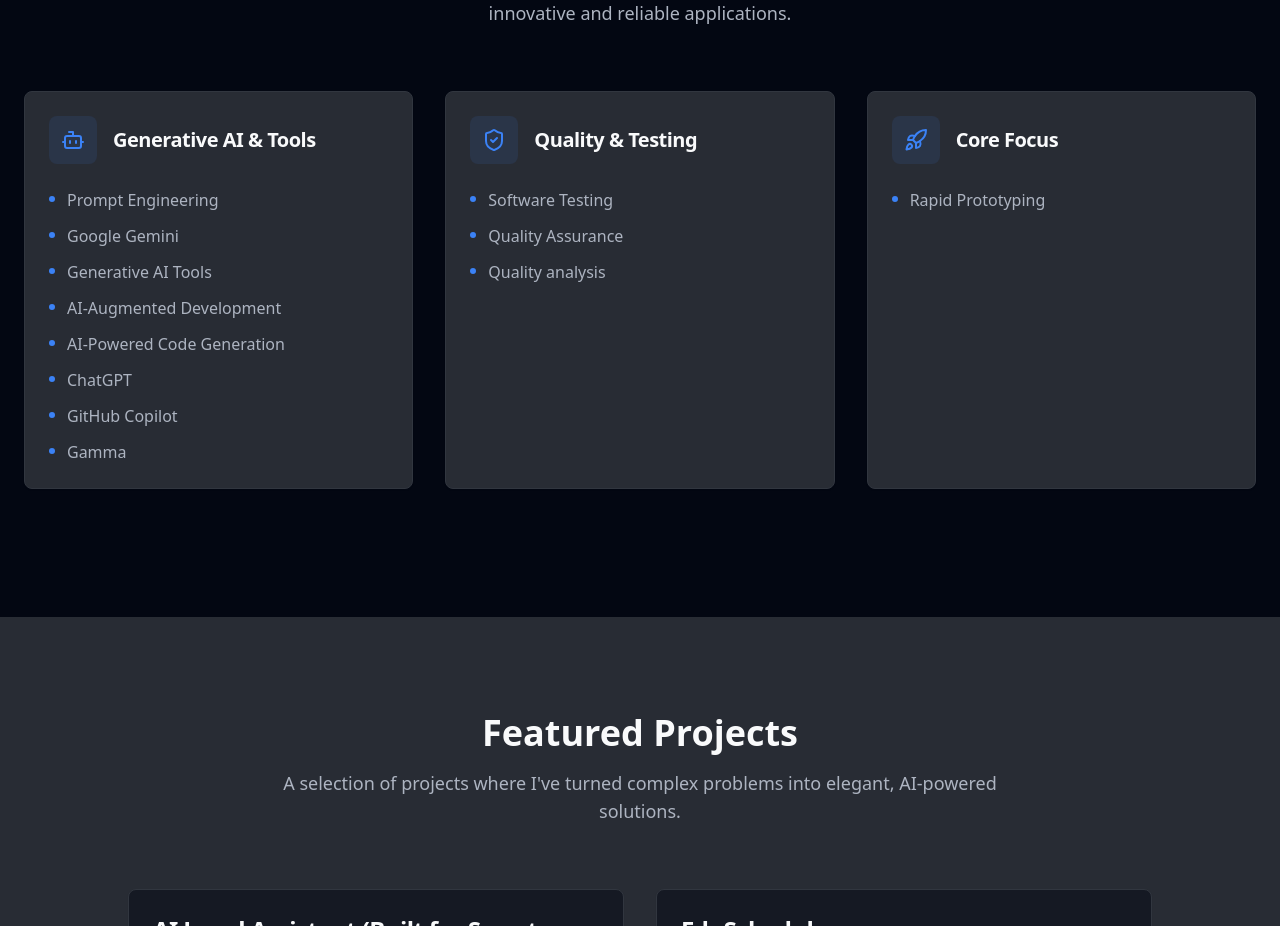
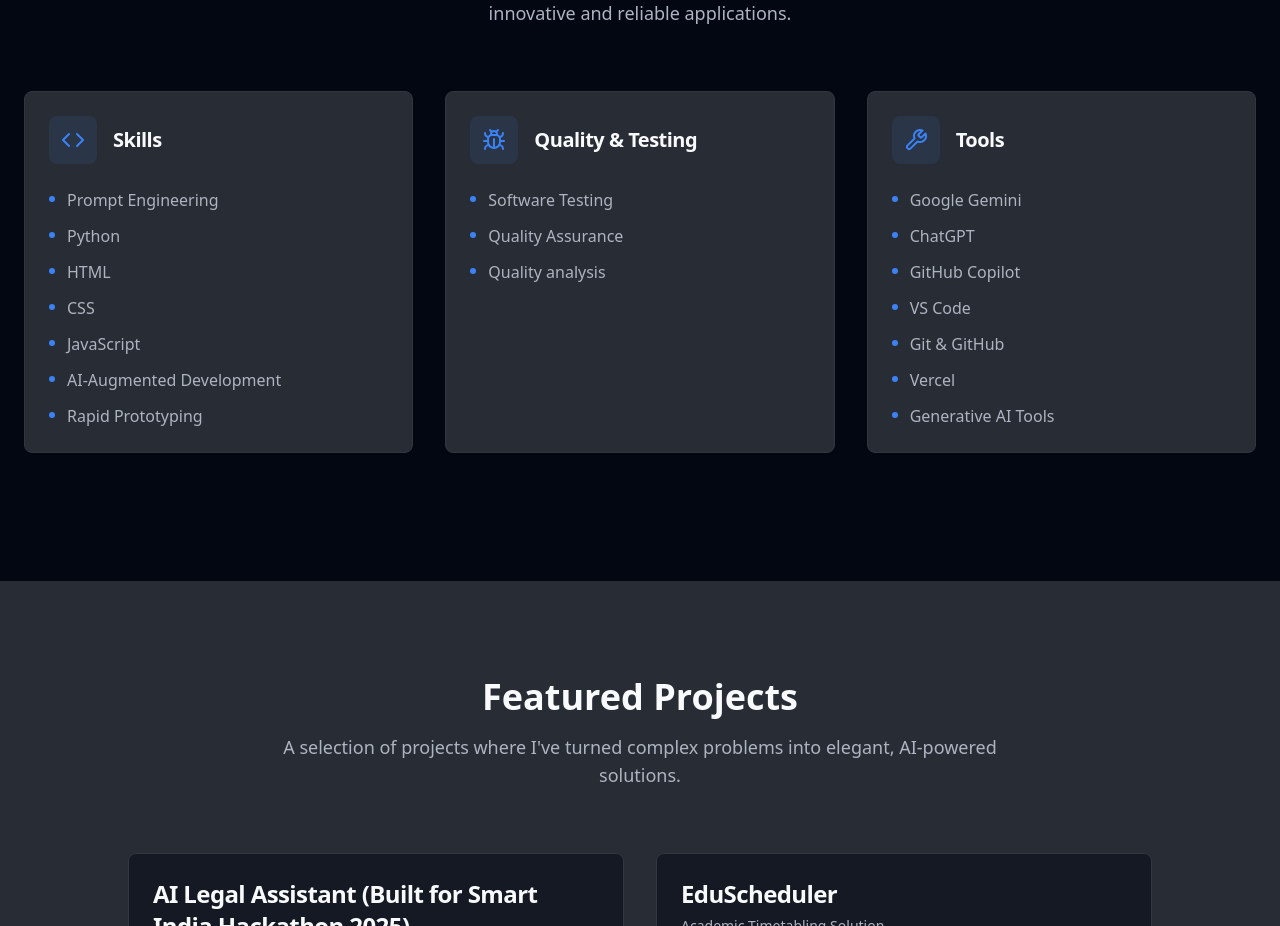
Before and after one commit to neevlila/Neev-Lila-portfolio, a React (Vite) app: page / in a window 1280 px wide. Shown: the part 1780-2706 px from the top of the page. Built offline with nearby package versions, Linux system fonts and the light colour scheme.

Commit message:
change the skills logo

```diff
--- a/src/components/SkillsSection.tsx
+++ b/src/components/SkillsSection.tsx
@@ -1,26 +1,25 @@
 import React from 'react';
-import { Bot, ShieldCheck, Rocket } from 'lucide-react';
+import { Code, Bug, Wrench } from 'lucide-react';  // updated icons
 import { Card, CardContent, CardHeader, CardTitle } from '@/components/ui/card';
 
 const SkillsSection = () => {
   const skillCategories = [
     {
-      category: "Generative AI & Tools",
-      icon: Bot,
+      category: "Skills",
+      icon: Code,
       items: [
         "Prompt Engineering",
-        "Google Gemini",
-        "Generative AI Tools",
+        "Python",
+        "HTML",
+        "CSS",
+        "JavaScript",
         "AI-Augmented Development",
-        "AI-Powered Code Generation",
-        "ChatGPT",
-        "GitHub Copilot",
-        "Gamma",
+        "Rapid Prototyping"
       ]
     },
     {
       category: "Quality & Testing",
-      icon: ShieldCheck,
+      icon: Bug,
       items: [
         "Software Testing",
         "Quality Assurance",
@@ -28,10 +27,16 @@ const SkillsSection = () => {
       ]
     },
     {
-      category: "Core Focus",
-      icon: Rocket,
+      category: "Tools",
+      icon: Wrench,
       items: [
-        "Rapid Prototyping",
+        "Google Gemini",
+        "ChatGPT",
+        "GitHub Copilot",
+        "VS Code",
+        "Git & GitHub",
+        "Vercel",
+        "Generative AI Tools"
       ]
     },
   ];
```
